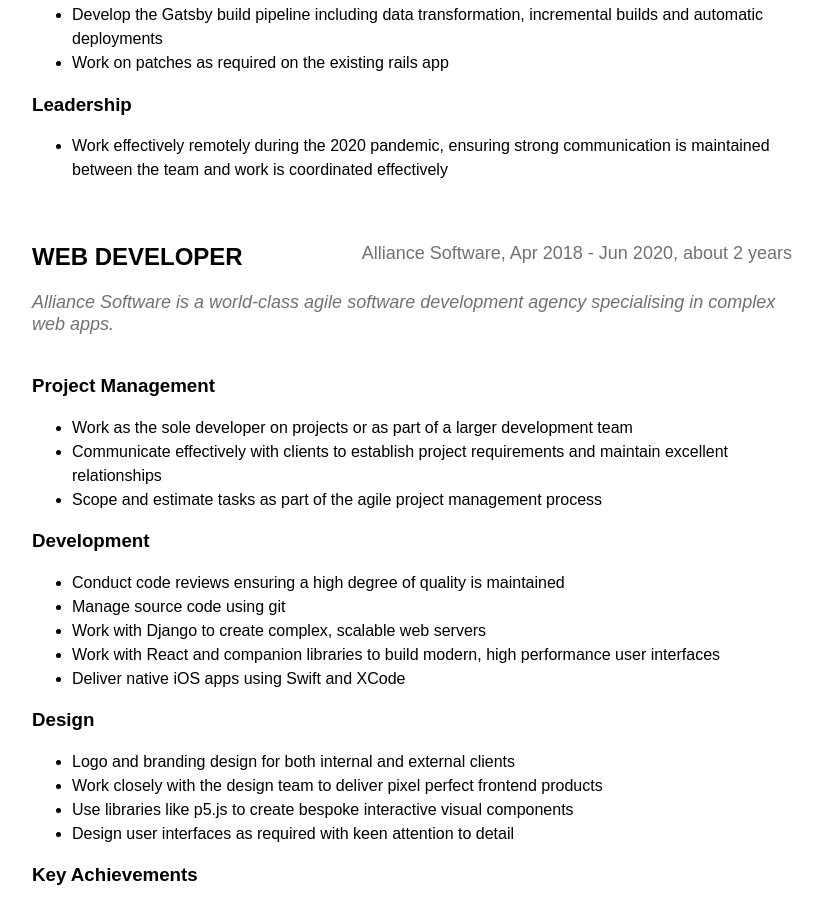
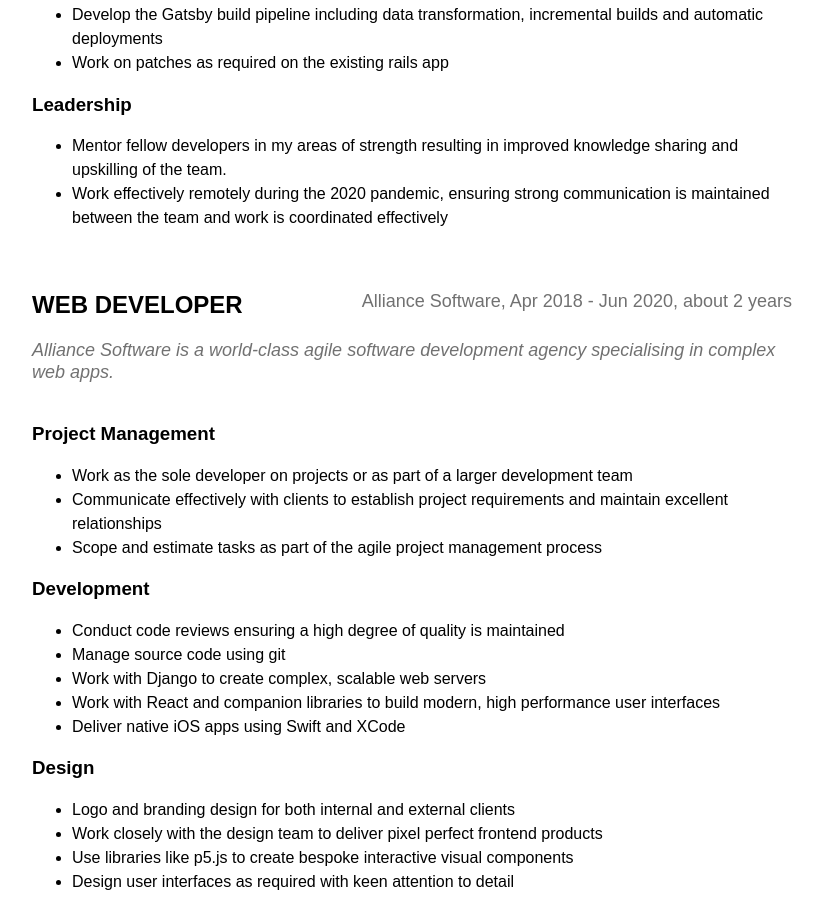
Before and after one commit to adamth/resume-2020, a Next.js app: page / in a window 1280 px wide. Shown: the part 1580-2487 px from the top of the page, without its empty margins (228-1051 px from the left). Built offline with nearby package versions, Linux system fonts and the light colour scheme; a web font is replaced by a local one.

Commit message:
Minor update

```diff
--- a/pages/index.js
+++ b/pages/index.js
@@ -125,6 +125,10 @@
       <section>
         <h3 className="sans">Leadership</h3>
         <ul>
+          <li>
+            Mentor fellow developers in my areas of strength resulting in
+            improved knowledge sharing and upskilling of the team.
+          </li>
           <li>
             Work effectively remotely during the 2020 pandemic, ensuring strong
             communication is maintained between the team and work is coordinated
```
Also changed, not shown: 1 other file (tests, documents, lock files or other folders).
